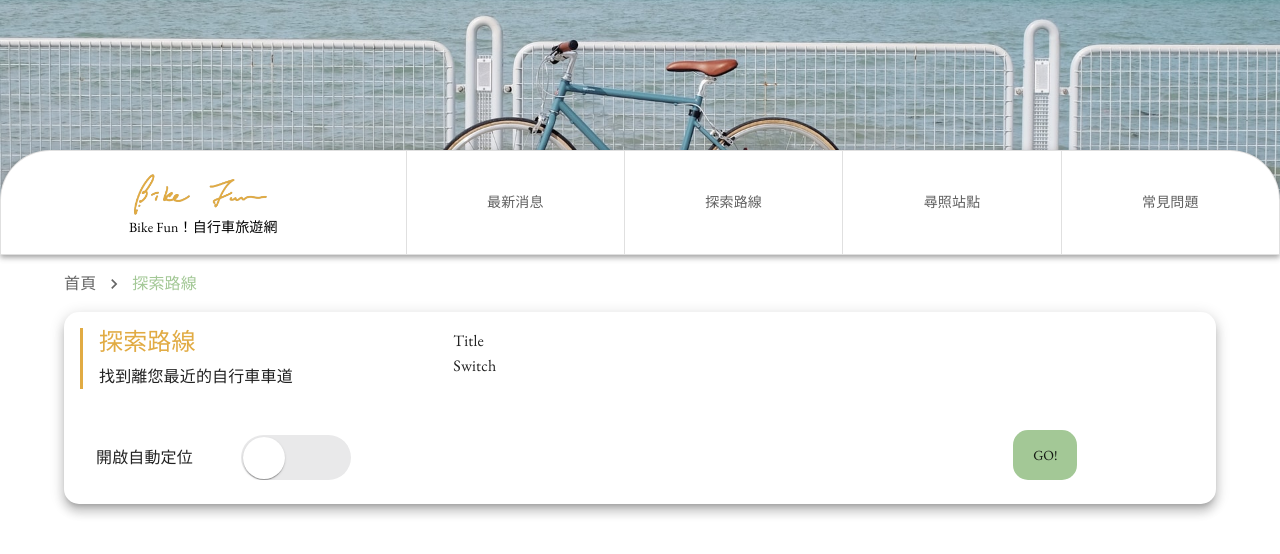
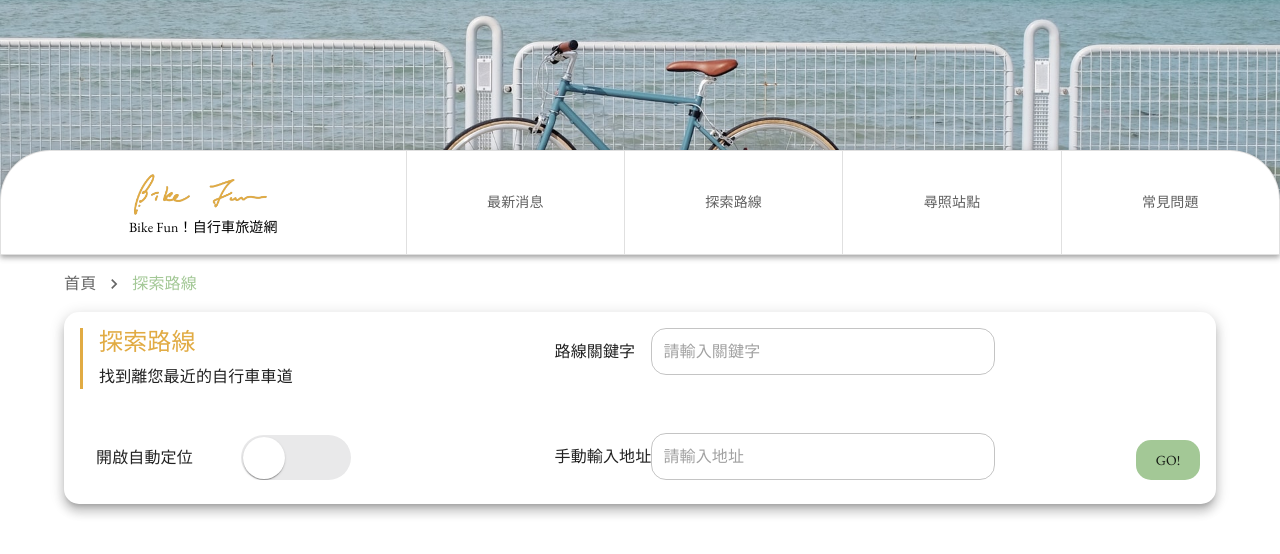
Before and after one commit to jasperdyb/f2e_2021_bike_route, a Next.js app: page /route in a window 1280 px wide. Shown: the top 554 px of the page. Built offline with nearby package versions, Linux system fonts and the light colour scheme.

Commit message:
Layout Search panel

```diff
--- a/components/SearchPanel.tsx
+++ b/components/SearchPanel.tsx
@@ -13,20 +13,25 @@ import Typography from "@mui/material/Typography";
 import Container from "@mui/material/Container";
 import Grid from "@mui/material/Grid";
 import Stack from "@mui/material/Stack";
-import Select, { SelectChangeEvent } from "@mui/material/Select";
-import Divider from "@mui/material/Divider";
-
-import InputLabel from "@mui/material/InputLabel";
-import MenuItem from "@mui/material/MenuItem";
+import FormControlLabel from "@mui/material/FormControlLabel";
 import FormControl from "@mui/material/FormControl";
 
-import SearchPanelTypeList from "components/SearchPanelTypeList";
-import SearchSelect from "components/SearchSelect";
+import TextField from "@mui/material/TextField";
+import Input from "@mui/material/Input";
+import OutlinedInput from "@mui/material/OutlinedInput";
+import InputLabel from "@mui/material/InputLabel";
+import FormGroup from "@mui/material/FormGroup";
+
 import MainSwitch from "components/MainSwitch";
 
-import { RegionOptions, CityOptions } from "types/sceneSpots";
 import { useSceneSpotContext } from "context/sceneSpot";
-import { SceneTypeOptions } from "types/sceneSpots";
+
+const SearchContainer = styled(CardContent)`
+  padding: 24px 48px 32px 32px;
+  &:last-child {
+    padding-bottom: 32px;
+  }
+`;
 
 const ThemedStack = muiStyled(Stack)(
   ({ theme }) => ` border-left: 3px solid ${theme.palette.primary.main};
@@ -34,17 +39,39 @@ const ThemedStack = muiStyled(Stack)(
 `
 );
 
+const TitleGrid = styled(Grid)`
+  margin-right: 47px;
+`;
+
 const TitleStack = styled(ThemedStack)`
   padding-left: 16px;
 `;
 
-const SwitchStack = styled(Stack)`
-  padding-left: 16px;
+const SwitchStack = styled(Stack)``;
+
+const SwitchLabel = styled(FormControlLabel)`
+  margin-left: 16px;
+  & .MuiFormControlLabel-label {
+    margin-right: 48px;
+  }
+`;
+
+const SearchInputLabel = styled(FormControlLabel)`
+  flex-direction: row-reverse;
+  justify-content: space-between;
+  margin: 0;
+`;
+
+const SearchInput = styled(TextField)`
+  & .MuiOutlinedInput-input {
+    width: 320px;
+    padding: 12px;
+  }
 `;
 
 const SearchButton = styled(Button)`
-  min-width: 142px;
-  height: 50px;
+  min-width: 120px;
+  height: 40px;
 `;
 
 interface SearchFormType {
@@ -75,9 +102,9 @@ const SearchPanelVertical: React.FC = () => {
 
   return (
     <Card raised>
-      <CardContent>
-        <Grid container>
-          <Grid item xs={4}>
+      <SearchContainer>
+        <Grid container justifyContent={"space-between"}>
+          <TitleGrid>
             <Stack spacing={"46px"}>
               <TitleStack spacing={"8px"}>
                 <Typography typography={"h1"} color={"primary"}>
@@ -85,21 +112,31 @@ const SearchPanelVertical: React.FC = () => {
                 </Typography>
                 <Typography>找到離您最近的自行車車道</Typography>
               </TitleStack>
-              <SwitchStack
-                direction={"row"}
-                spacing="48px"
-                alignItems={"center"}
-              >
-                <Typography>開啟自動定位</Typography>
-                <MainSwitch></MainSwitch>
+              <SwitchStack direction={"row"} alignItems={"center"}>
+                <SwitchLabel
+                  control={<MainSwitch />}
+                  labelPlacement="start"
+                  label="開啟自動定位"
+                />
               </SwitchStack>
             </Stack>
-          </Grid>
-          <Grid item xs={6}>
-            <Stack>
-              <Typography>Title</Typography>
-
-              <Typography>Switch</Typography>
+          </TitleGrid>
+          <Grid>
+            <Stack height={"100%"} justifyContent={"space-between"}>
+              <SearchInputLabel
+                control={
+                  <SearchInput placeholder="請輸入關鍵字" variant="outlined" />
+                }
+                labelPlacement="start"
+                label="路線關鍵字"
+              />
+              <SearchInputLabel
+                control={
+                  <SearchInput placeholder="請輸入地址" variant="outlined" />
+                }
+                labelPlacement="start"
+                label="手動輸入地址"
+              />
             </Stack>
           </Grid>
           <Stack justifyContent={"flex-end"}>
@@ -113,7 +150,7 @@ const SearchPanelVertical: React.FC = () => {
             </SearchButton>
           </Stack>
         </Grid>
-      </CardContent>
+      </SearchContainer>
     </Card>
   );
 };
```
